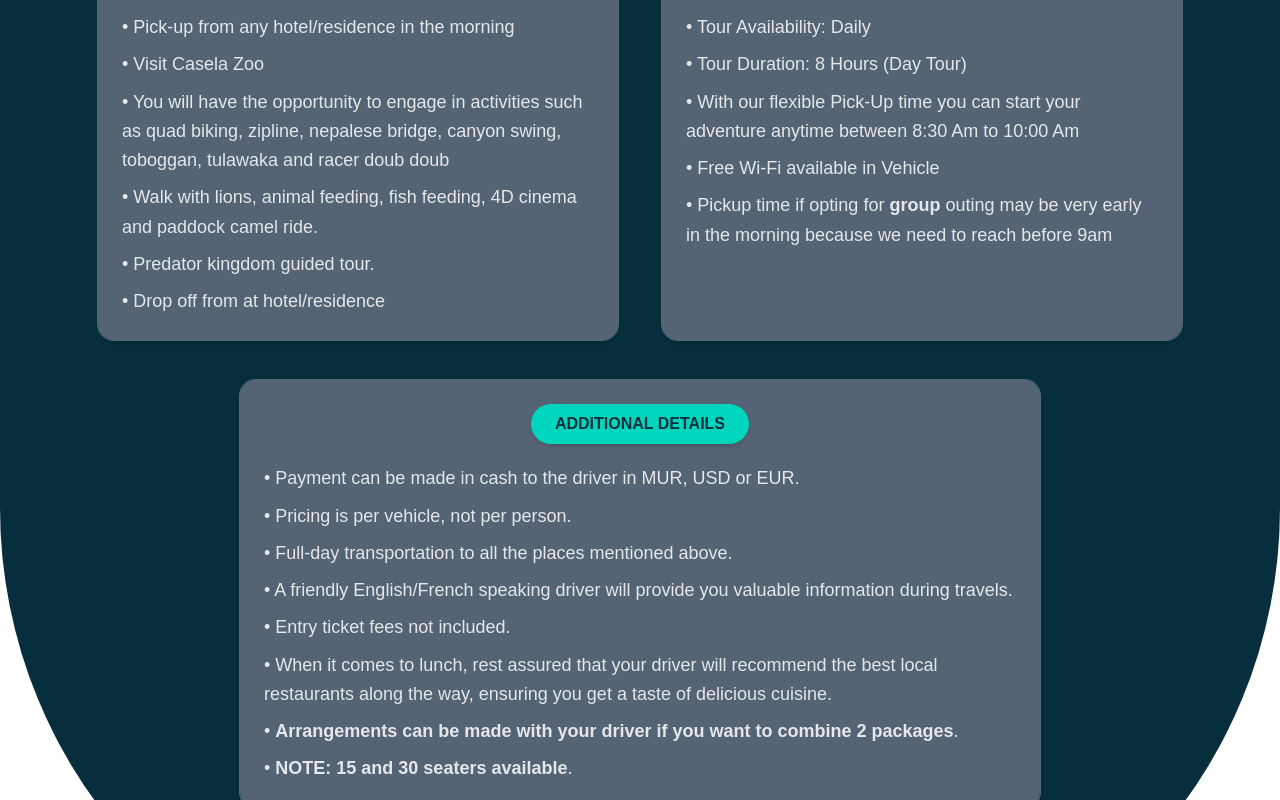
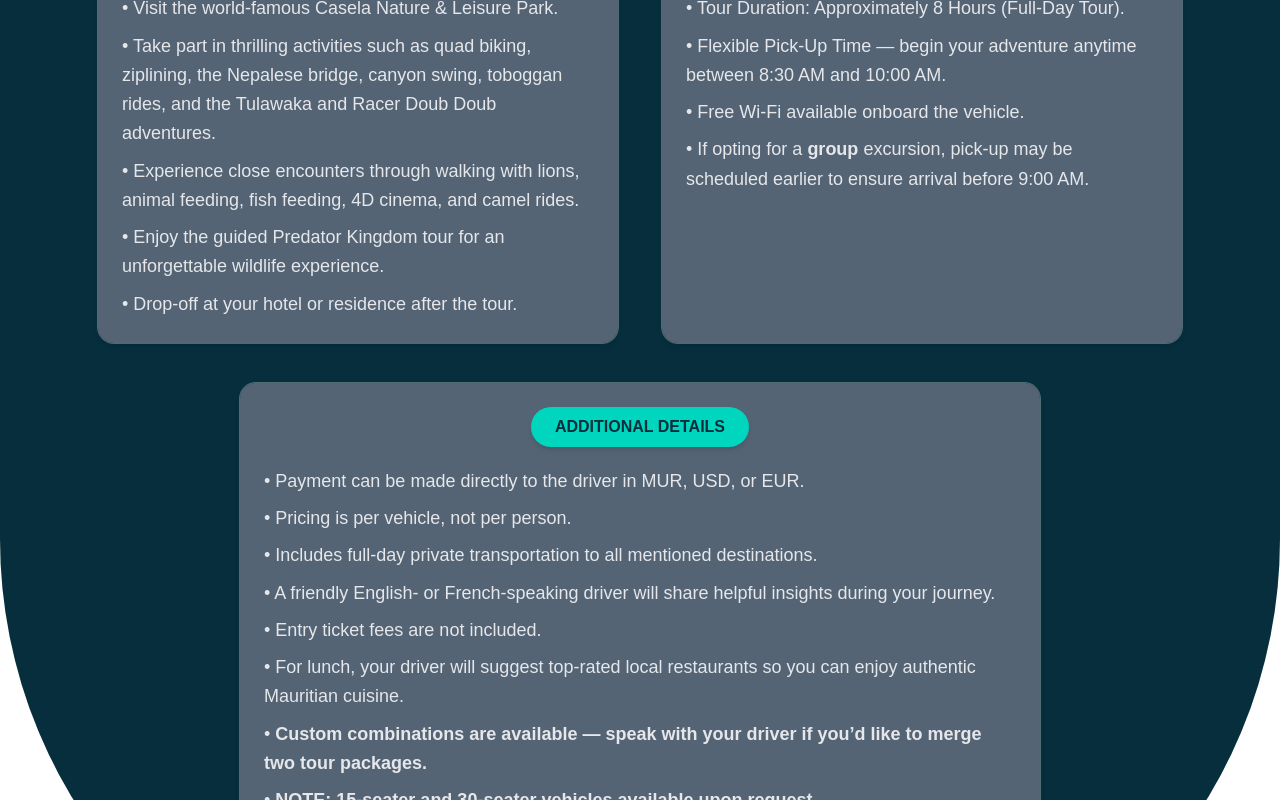
Before and after one commit to BIM-Africa/Mauritius-Travel-Tour, a Next.js app: page /WestTourPkg2 in a window 1280 px wide. Shown: the part 1300-2100 px from the top of the page. Built offline with nearby package versions, Linux system fonts and the light colour scheme.

Commit message:
Update page.tsx

```diff
--- a/src/app/WestTourPkg2/page.tsx
+++ b/src/app/WestTourPkg2/page.tsx
@@ -68,11 +68,8 @@ export default function HomePage() {
       <p className="text-4xl md:text-5xl  mb-8 text-teal-300">As from Rs 3000 per trip</p>
 
       {/* Intro */}
-      <p className="text-white mb-2">
-        At Mauritius Travel & Tour, we take pride in offering a fleet of vehicles that go beyond expectations — combining safety, <br /> comfort, and impeccable cleanliness to ensure every ride is as reliable as it is enjoyable.
-      </p>
       <p className="text-white mb-12">
-        At Mauritius Travel & Tour, we take pride in offering a fleet of vehicles that go beyond expectations — combining safety, <br /> comfort, and impeccable cleanliness to ensure every ride is as reliable as it is enjoyable.
+        At Mauritius Travel & Tour, we’re dedicated to providing service that exceeds expectations — blending safety, comfort, and spotless cleanliness to make every journey both dependable and delightful.
       </p>
 
       {/* Info Boxes */}
@@ -87,12 +84,12 @@ export default function HomePage() {
     </div>
 
     <ul className="space-y-2 text-gray-200 text-lg leading-relaxed">
-      <li>• Pick-up from any hotel/residence in the morning</li>
-      <li>• Visit Casela Zoo</li>
-      <li>• You will have the opportunity to engage in activities such as quad biking, zipline, nepalese bridge, canyon swing, toboggan, tulawaka and racer doub doub</li>
-      <li>• Walk with lions, animal feeding, fish feeding, 4D cinema and paddock camel ride.</li>
-      <li>• Predator kingdom guided tour.</li>
-      <li>• Drop off from at hotel/residence </li>
+    <li>• Pick-up from your hotel or residence in the morning.</li>
+    <li>• Visit the world-famous Casela Nature & Leisure Park.</li>
+    <li>• Take part in thrilling activities such as quad biking, ziplining, the Nepalese bridge, canyon swing, toboggan rides, and the Tulawaka and Racer Doub Doub adventures.</li>
+    <li>• Experience close encounters through walking with lions, animal feeding, fish feeding, 4D cinema, and camel rides.</li>
+    <li>• Enjoy the guided Predator Kingdom tour for an unforgettable wildlife experience.</li>
+    <li>• Drop-off at your hotel or residence after the tour.</li>
 
     </ul>
   </div>
@@ -106,11 +103,11 @@ export default function HomePage() {
     </div>
 
     <ul className="space-y-2 text-gray-200 text-lg leading-relaxed">
-      <li>• Tour Availability: Daily</li>
-      <li>• Tour Duration: 8 Hours (Day Tour)</li>
-      <li>• With our flexible Pick-Up time you can start your <br /> adventure anytime between 8:30 Am to 10:00 Am</li>
-      <li>• Free Wi-Fi available in Vehicle</li>
-      <li>• Pickup time if opting for <b>group</b> outing may be very early in the morning because we need to reach before 9am</li>
+    <li>• Tour Availability: Operates Daily.</li>
+    <li>• Tour Duration: Approximately 8 Hours (Full-Day Tour).</li>
+    <li>• Flexible Pick-Up Time — begin your adventure anytime between 8:30 AM and 10:00 AM.</li>
+    <li>• Free Wi-Fi available onboard the vehicle.</li>
+    <li>• If opting for a <b>group</b> excursion, pick-up may be scheduled earlier to ensure arrival before 9:00 AM.</li>
     </ul>
   </div>
 </div>
@@ -126,14 +123,14 @@ export default function HomePage() {
   </div>
 
   <ul className="space-y-2 text-gray-200 text-lg leading-relaxed">
-    <li>• Payment can be made in cash to the driver in MUR, USD or EUR.</li>
+    <li>• Payment can be made directly to the driver in MUR, USD, or EUR.</li>
     <li>• Pricing is per vehicle, not per person.</li>
-    <li>• Full-day transportation to all the places mentioned above.</li>
-    <li>• A friendly English/French speaking driver will provide you valuable information during travels.</li>
-    <li>• Entry ticket fees not included.</li>
-    <li>• When it comes to lunch, rest assured that your driver will recommend the best local restaurants along the way, ensuring you get a taste of delicious cuisine.</li>
-    <li>• <b>Arrangements can be made with your driver if you want to combine 2 packages</b>.</li>
-    <li>• <b>NOTE: 15 and 30 seaters available</b>.</li>
+    <li>• Includes full-day private transportation to all mentioned destinations.</li>
+    <li>• A friendly English- or French-speaking driver will share helpful insights during your journey.</li>
+    <li>• Entry ticket fees are not included.</li>
+    <li>• For lunch, your driver will suggest top-rated local restaurants so you can enjoy authentic Mauritian cuisine.</li>
+    <li>• <b>Custom combinations are available — speak with your driver if you’d like to merge two tour packages.</b></li>
+    <li>• <b>NOTE: 15-seater and 30-seater vehicles available upon request.</b></li>
   </ul>
 </div>
 
@@ -146,7 +143,7 @@ export default function HomePage() {
     {
       img: "https://islandridemauritius.com/wp-content/uploads/2024/03/entrance-to-the-park-1.jpg",
       title: "CASELA NATURE AND LEISURE PARK",
-      desc: "Casela Nature and Leisure Park in Mauritius is an exhilarating blend of wildlife encounters, adventure activities, and natural beauty. Visitors enjoy safari tours, ziplining, and interactions with diverse animals.",
+      desc: "Casela Nature & Leisure Park in Mauritius offers a thrilling blend of adventure and wildlife. From safaris and ziplining to encounters with big cats and exotic animals, it’s the ultimate outdoor experience surrounded by lush natural scenery.",
     },
   ].map((item, idx) => (
     <article
```
